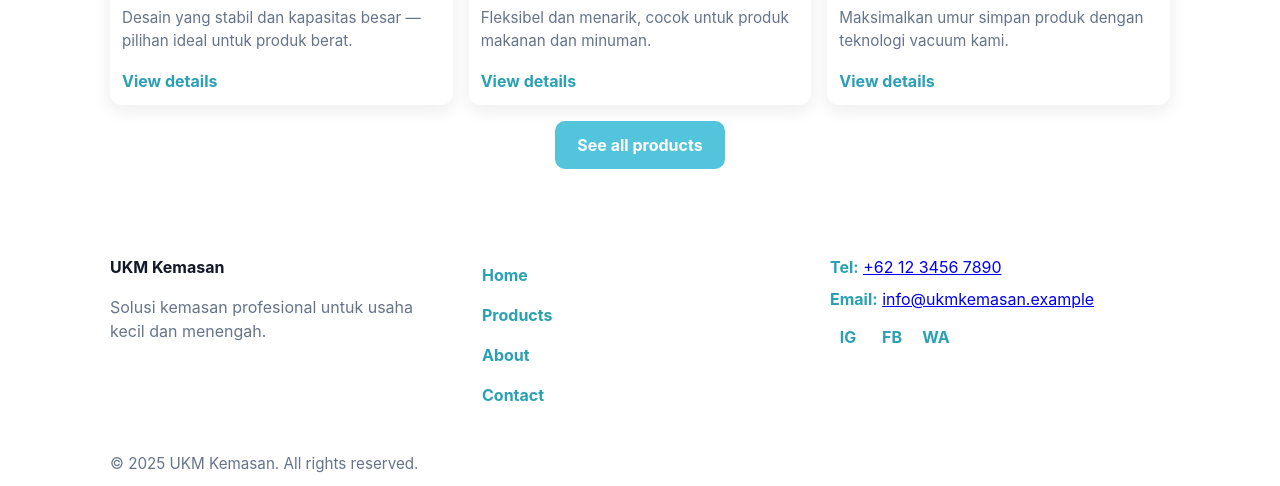
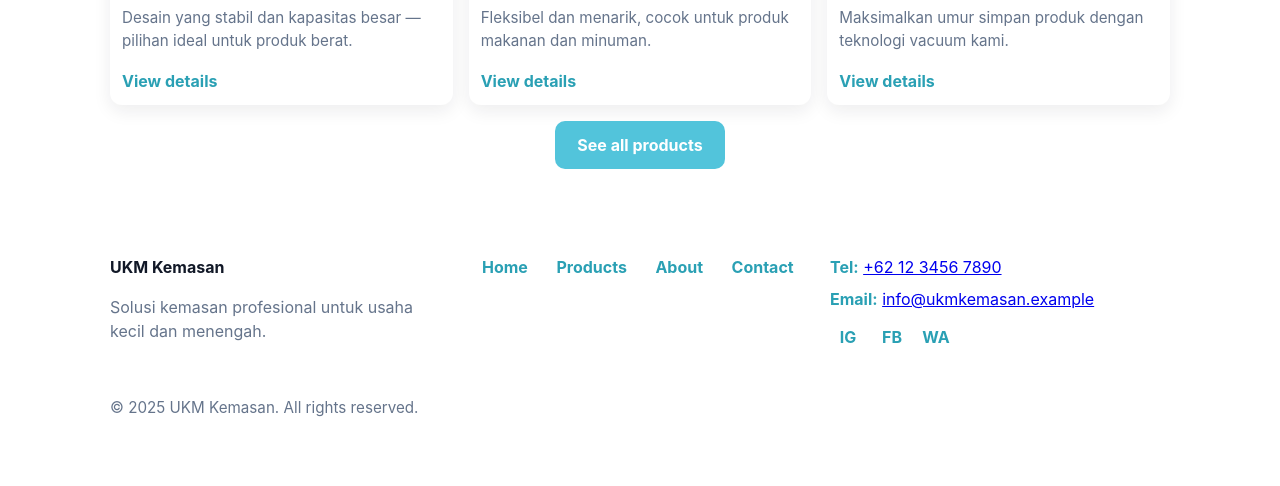
Before and after one commit to iftanafinayet/static-product-catalog, a website: page index.html in a window 1280 px wide. Shown: the part 1293-1779 px from the top of the page. After the commit the page ends 1723 px from the top, so only its background shows below. Drawn offline with Linux system fonts and the light colour scheme.

Commit message:
change css

```diff
--- a/assets/css/index.css
+++ b/assets/css/index.css
@@ -76,19 +76,17 @@ a:focus{outline:3px solid rgb(var(--accent-rgb) 0.14); outline-offset:2px}
 
 /* footer links moved here so their class-based selector comes before nav a:hover (avoids descending-specificity) */
 
-nav a:hover{
-  color:var(--accent-2);
-  background:rgb(var(--accent-rgb) 0.06);
+.footer-nav a {
+  color: var(--accent-2);
+  text-decoration: none;
+  font-weight: 700;
 }
 
-.footer-nav a{
-  color:var(--accent-2);
-  text-decoration:none;
-  font-weight:700;
-  display:flex;
-  flex-direction:column;
-  gap:8px;
+nav a:hover {
+  color: var(--accent-2);
+  background: rgb(var(--accent-rgb) 0.06);
 }
+
 
 .hero{
   margin:36px auto;
```
